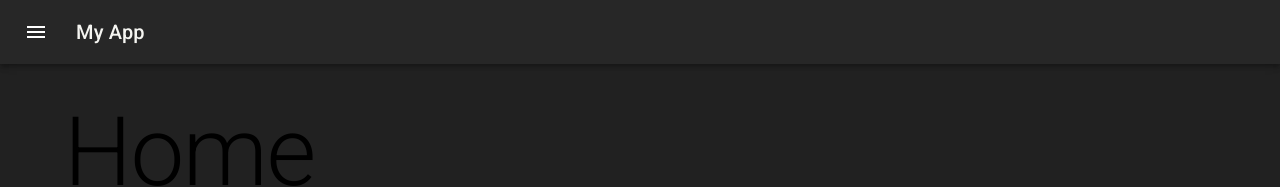
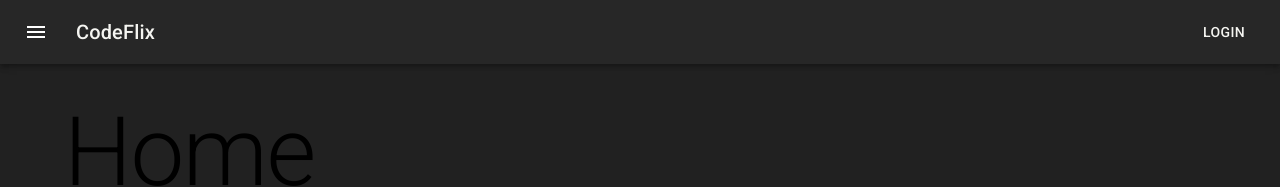
Before and after one commit to AlissonDavisAlmeida/codeflix-admin-micro-front, a React (Create React App) app: page / in a window 1280 px wide. Shown: the top 187 px of the page. Built offline with nearby package versions, Linux system fonts and the light colour scheme.

Commit message:
updates changes

```diff
--- a/src/components/header/Header.tsx
+++ b/src/components/header/Header.tsx
@@ -1,5 +1,5 @@
 import {
-  AppBar, IconButton, Toolbar, Box, Typography,
+  AppBar, IconButton, Toolbar, Box, Typography, Button,
 } from '@mui/material';
 import MenuIcon from '@mui/icons-material/Menu';
 import { FC } from 'react';
@@ -10,6 +10,7 @@ export const Header: FC = () => {
       sx={{ flexGrow: 1 }}
 
     >
+
       <AppBar position="static">
         <Toolbar>
           <IconButton
@@ -21,8 +22,12 @@ export const Header: FC = () => {
             <MenuIcon />
           </IconButton>
           <Typography variant="h6" component="div">
-            My App
+            CodeFlix
           </Typography>
+          <Box sx={{ flexGrow: 1 }} />
+          <Button>
+            LOGIN
+          </Button>
         </Toolbar>
       </AppBar>
     </Box>
```
